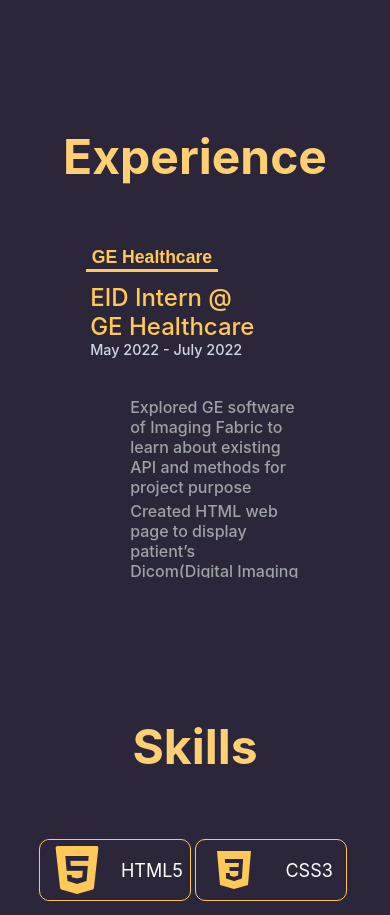
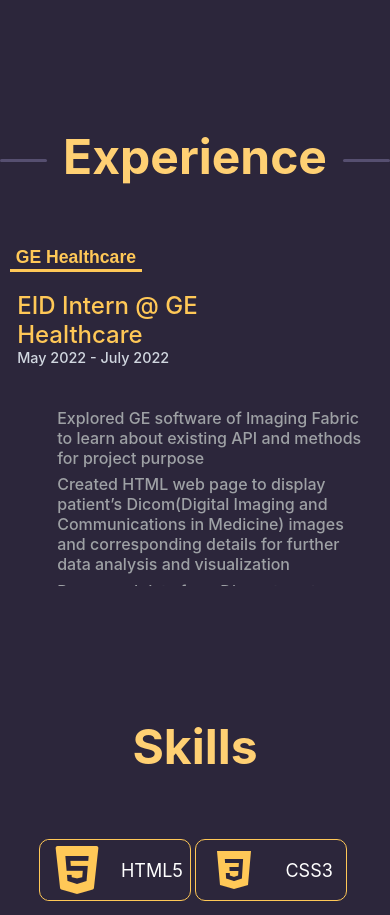
Before and after one commit to Parimal-3008/Portfolio, a React (Create React App) app: page / in a window 390 px wide. Shown: the part 2160-3075 px from the top of the page. Built offline with nearby package versions, Linux system fonts and the light colour scheme.

Commit message:
fixed work description component

```diff
--- a/src/components/css/Work.css
+++ b/src/components/css/Work.css
@@ -110,6 +110,7 @@
 @media screen and (max-width: 1000px) {
   .workouterdiv {
     display: block;
+
   }
   .workleft {
     flex-direction: row;
@@ -140,6 +141,22 @@
 
 
 }
+@media screen and (max-width: 700px) {
+  .workparent
+  {
+    margin-left: 0px;
+    margin-right: 0px;
+    width: 100%;
+  }
+  .workouterdiv
+  {
+    /* border: 2px solid blue; */
+    width: 95%;
+    margin-right: 2.5%;
+    margin-left:2.5%;
+  }
+
+}
 ::-webkit-scrollbar {
     width: 3px;
     height: 3px;
```
